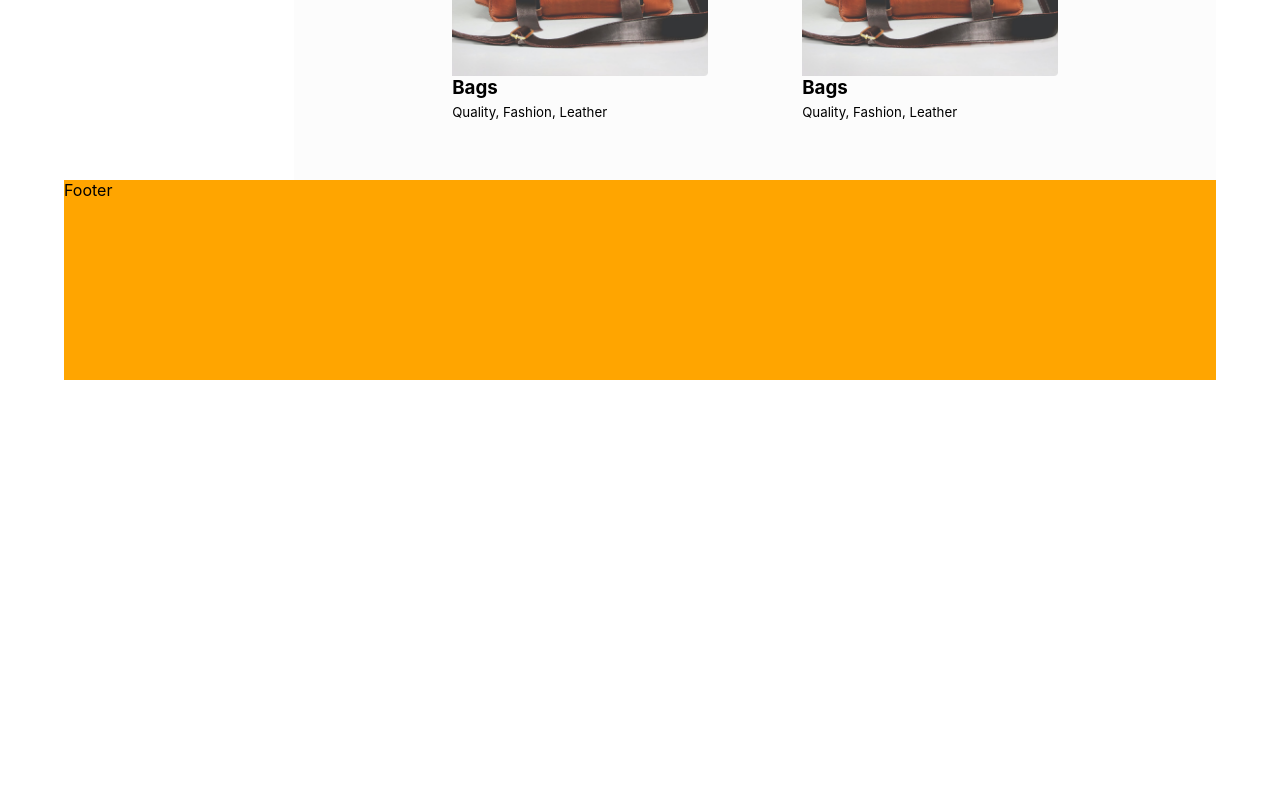
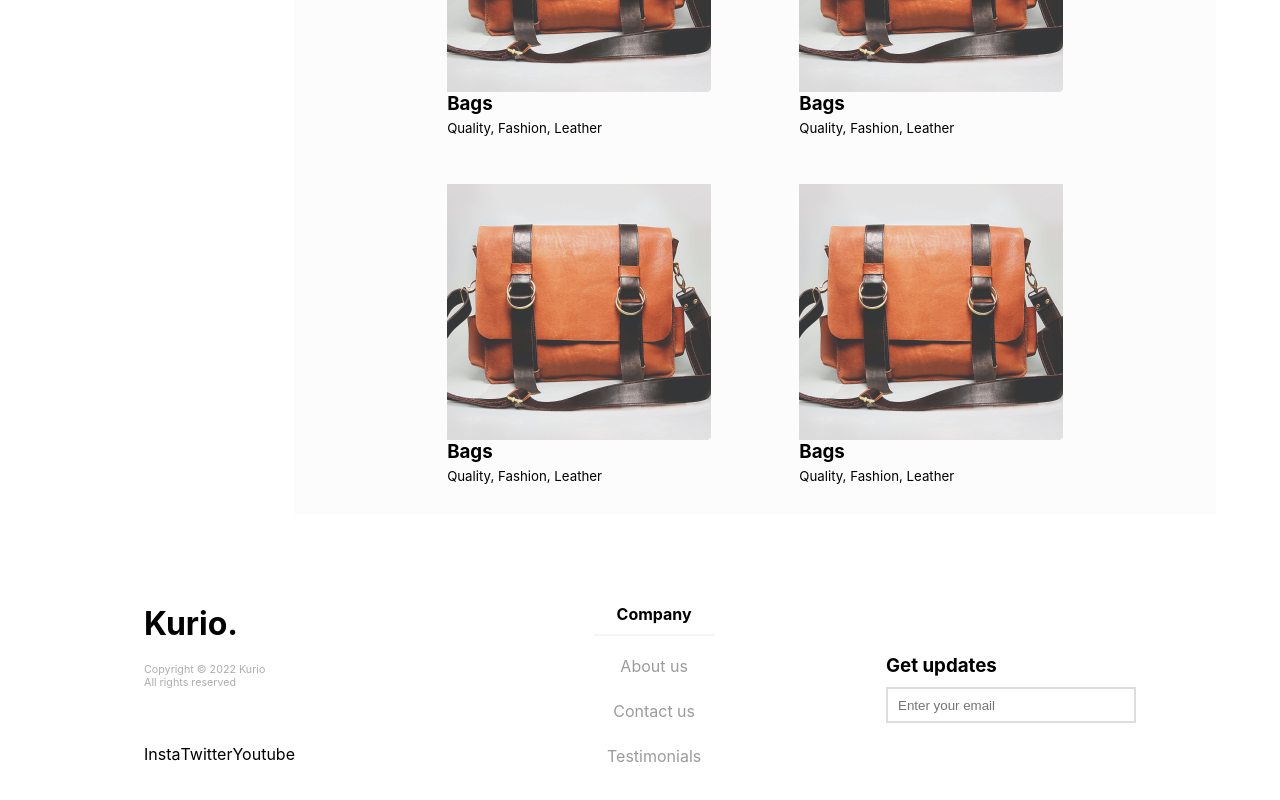
Before and after one commit to MarcSoliman/kurio-shop-app, a React (Create React App) app in the folder client/: page / in a window 1280 px wide. Shown: the part 840-1640 px from the top of the page. Before the commit the page ends 1220 px from the top, so only its background shows below. Built offline with nearby package versions, Linux system fonts and the light colour scheme.

Commit message:
Finishing up Home Page

```diff
--- a/client/package.json
+++ b/client/package.json
@@ -11,10 +11,12 @@
     "@types/node": "^16.11.43",
     "@types/react": "^18.0.15",
     "@types/react-dom": "^18.0.6",
+    "@types/react-router-dom": "^5.3.3",
     "axios": "^0.27.2",
     "react": "^18.2.0",
     "react-dom": "^18.2.0",
     "react-icons": "^4.4.0",
+    "react-router-dom": "^6.3.0",
     "react-scripts": "5.0.1",
     "sass": "^1.53.0",
     "typescript": "^4.7.4",
--- a/client/src/App.tsx
+++ b/client/src/App.tsx
@@ -1,23 +1,16 @@
 import React, { useEffect, useState } from "react";
 import ProductPage from "./components/productpage/ProductPage";
+import LoginPage from "./components/login/Login";
+import { Routes, Route } from "react-router-dom";
 import "./App.scss";
 import "./fonts.scss";
 
 function App() {
-  const [backendData, setBackendData]: Array<any> = useState([{}]);
-
-  // useEffect(() => {
-  //   fetch("/api")
-  //     .then((response) => response.json())
-  //     .then((data) => {
-  //       setBackendData(data);
-  //     });
-  // }, []);
-
   return (
-    <div>
-      <ProductPage />
-    </div>
+    <Routes>
+      <Route path="/" element={<ProductPage />} />
+      <Route path="login" element={<LoginPage />} />
+    </Routes>
   );
 }
 
--- a/client/src/components/footer/Footer.tsx
+++ b/client/src/components/footer/Footer.tsx
@@ -2,7 +2,41 @@ import React from "react";
 import "./footer.scss";
 
 function Footer() {
-  return <footer className="footer-container">Footer</footer>;
+  return (
+    <footer className="footer-container">
+      <div className="left">
+        <h1>Kurio.</h1>
+        <div className="copyright">
+          <h6>Copyright © 2022 Kurio</h6>
+          <h6>All rights reserved</h6>
+        </div>
+        <div className="social-icons">
+          <div>Insta</div>
+          <div>Twitter</div>
+          <div>Youtube</div>
+        </div>
+      </div>
+      <div className="middle">
+        <h4>Company</h4>
+        <hr></hr>
+        <ul>
+          <li>About us</li>
+          <li>Contact us</li>
+          <li>Testimonials</li>
+        </ul>
+      </div>
+      <div className="right">
+        <h3>Get updates</h3>
+        <form>
+          <input
+            type="text"
+            className="updates-input"
+            placeholder="Enter your email"
+          ></input>
+        </form>
+      </div>
+    </footer>
+  );
 }
 
 export default Footer;
--- a/client/src/components/footer/footer.scss
+++ b/client/src/components/footer/footer.scss
@@ -1,5 +1,81 @@
 .footer-container {
-  background-color: orange;
+  background-color: #fff;
+  height: 289px;
+  display: flex;
+  padding: 90px 80px 0 80px;
+  .left {
+    display: flex;
+    flex-direction: column;
+    flex: 0.3;
 
-  height: 200px;
+    h1 {
+      margin-bottom: 20px;
+    }
+
+    .copyright {
+      margin-bottom: 55px;
+      color: rgb(173, 173, 173);
+      h6 {
+        font-weight: 400;
+      }
+    }
+
+    .social-icons {
+      display: flex;
+      flex-direction: row;
+    }
+  }
+
+  .middle {
+    display: flex;
+    flex-direction: column;
+
+    align-items: center;
+    flex: 0.5;
+    h4 {
+      margin-bottom: 10px;
+      font-size: 16px;
+    }
+    hr {
+      background-color: rgba(236, 236, 236, 0.527);
+      border: none;
+      height: 2px;
+      text-align: center;
+      width: 120px;
+      margin-bottom: 20px;
+    }
+    ul {
+      padding-inline-start: 0;
+
+      li {
+        margin-bottom: 25px;
+        list-style: none;
+        text-align: center;
+        color: rgb(155, 155, 155);
+      }
+    }
+  }
+
+  .right {
+    flex: 0.2;
+    align-items: flex-start;
+    display: flex;
+    flex-direction: column;
+    margin-top: 50px;
+
+    h3 {
+      margin-right: 70px;
+      margin-bottom: 10px;
+    }
+
+    .updates-input {
+      padding-left: 10px;
+      height: 36px;
+      width: 250px;
+      outline-style: none;
+      border-width: 2px;
+      border-color: rgb(221, 221, 221);
+      border-style: solid;
+    }
+  }
 }
--- a/client/src/components/login/login.tsx
+++ b/client/src/components/login/login.tsx
@@ -1,13 +1,11 @@
 import axios from "axios";
 import React, { useState } from "react";
 
-const [username, setUsername] = useState("");
-const [password, setPassword] = useState("");
-
-function login() {
+function Login() {
+  const [username, setUsername] = useState("");
+  const [password, setPassword] = useState("");
   return (
     <div>
-      {" "}
       <form>
         <input
           type="text"
@@ -70,4 +68,4 @@ function login() {
   );
 }
 
-export default login;
+export default Login;
--- a/client/src/components/productpage/productpagebody/rightpanelproducts/RightPanel.tsx
+++ b/client/src/components/productpage/productpagebody/rightpanelproducts/RightPanel.tsx
@@ -3,7 +3,7 @@ import axios from "axios";
 import "./rightpanel.scss";
 import RightPanelProduct from "./RightPanelProduct";
 function RightPanel() {
-  let foo = [0, 1, 2, 3];
+  let foo = [0, 1, 2, 3, 4, 5];
   return (
     <div className="right-panel">
       <div className="products-wrapper">
--- a/client/src/components/productpage/productpagebody/rightpanelproducts/rightpanel.scss
+++ b/client/src/components/productpage/productpagebody/rightpanelproducts/rightpanel.scss
@@ -4,11 +4,15 @@
   flex: 0.8;
 
   .products-wrapper {
-    padding: 30px;
-    display: grid;
-    grid-template-columns: repeat(auto-fill, 350px);
+    // display: grid;
+    // grid-template-columns: repeat(auto-fill, 350px);
+
+    display: flex;
+    flex-wrap: wrap;
+    column-gap: 10%;
+
     justify-content: center;
 
-    margin-bottom: 30px;
+    margin: 30px 20px 30px 20px;
   }
 }
--- a/client/src/components/productpage/productpagebody/rightpanelproducts/rightpanelproduct.scss
+++ b/client/src/components/productpage/productpagebody/rightpanelproducts/rightpanelproduct.scss
@@ -1,6 +1,7 @@
 .product-wrapper {
-  width: 256px;
+  //   width: 256px;
   margin-top: 48px;
+
   display: flex;
   justify-self: center;
   flex-direction: column;
```
Also changed, not shown: client/src/index.tsx (+9 -8 lines), 1 other file (tests, documents, lock files or other folders).
